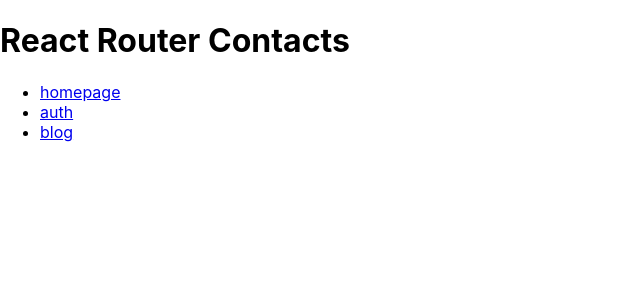
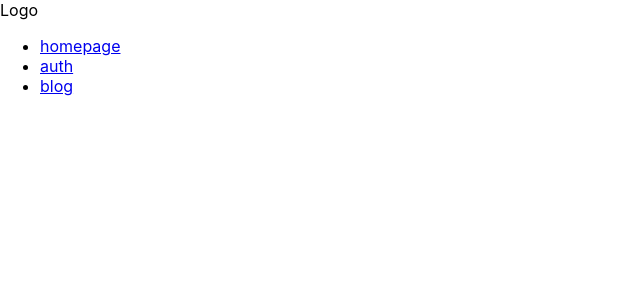
Before and after one commit to dddenrose/Mountain-Guide, a React (Create React App) app: page / in a window 1280 px wide. Shown: the top 300 px of the page, without its empty margins (0-640 px from the left). Built offline with nearby package versions, Linux system fonts and the light colour scheme.

Commit message:
add style component

```diff
--- a/package.json
+++ b/package.json
@@ -17,6 +17,7 @@
     "react-router": "^6.8.2",
     "react-router-dom": "^6.8.2",
     "react-scripts": "5.0.1",
+    "styled-components": "^5.3.6",
     "typescript": "^4.9.5",
     "web-vitals": "^2.1.4"
   },
--- a/src/container/Root/Root.tsx
+++ b/src/container/Root/Root.tsx
@@ -1,11 +1,12 @@
 import React from "react";
 import { Outlet } from "react-router-dom";
+// import { Wrapper } from "./Style";
 
 const Root = () => {
   return (
     <>
       <div id="sidebar">
-        <h1>React Router Contacts</h1>
+        <div className="logo">Logo</div>
         <nav>
           <ul>
             <li>
--- /dev/null
+++ b/src/container/Root/Style.js
@@ -0,0 +1,8 @@
+import styled from "styled-components";
+
+export const Wrapper = styled.div`
+  display: flex;
+  .logo {
+    flex: 1;
+  }
+`;
```
Also changed, not shown: 1 other file (tests, documents, lock files or other folders).
